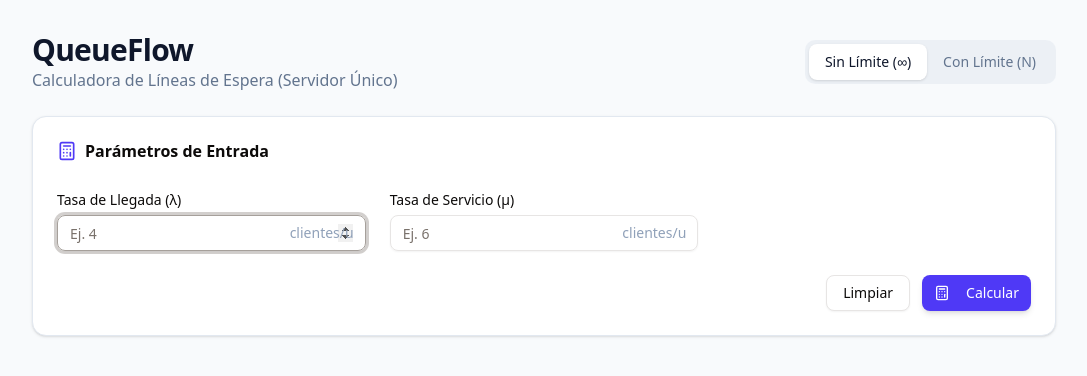
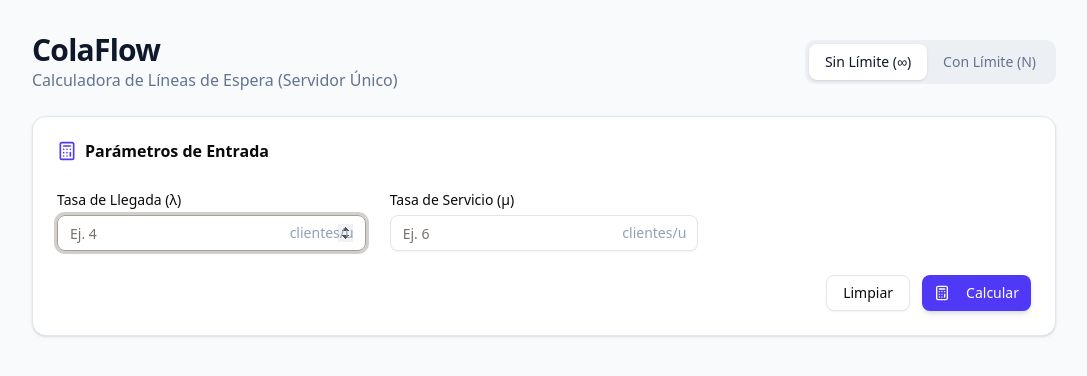
Before and after one commit to Manuel-Casique/QueueFlow, a Next.js app: page / in a window 1280 px wide. Shown: the top 376 px of the page, without its empty margins (96-1183 px from the left). Built offline with nearby package versions, Linux system fonts and the light colour scheme.

Commit message:
Test APK Commits Changes

```diff
--- a/components/queue/QueueHeader.tsx
+++ b/components/queue/QueueHeader.tsx
@@ -9,7 +9,7 @@
     return (
         <div className="flex flex-col md:flex-row md:items-center justify-between gap-4">
             <div>
-                <h1 className="text-3xl font-bold tracking-tight text-slate-900">QueueFlow</h1>
+                <h1 className="text-3xl font-bold tracking-tight text-slate-900">ColaFlow</h1>
                 <p className="text-slate-500">Calculadora de Líneas de Espera (Servidor Único)</p>
             </div>
             <div className="flex w-full md:w-auto bg-slate-200/50 p-1 rounded-lg">
```
